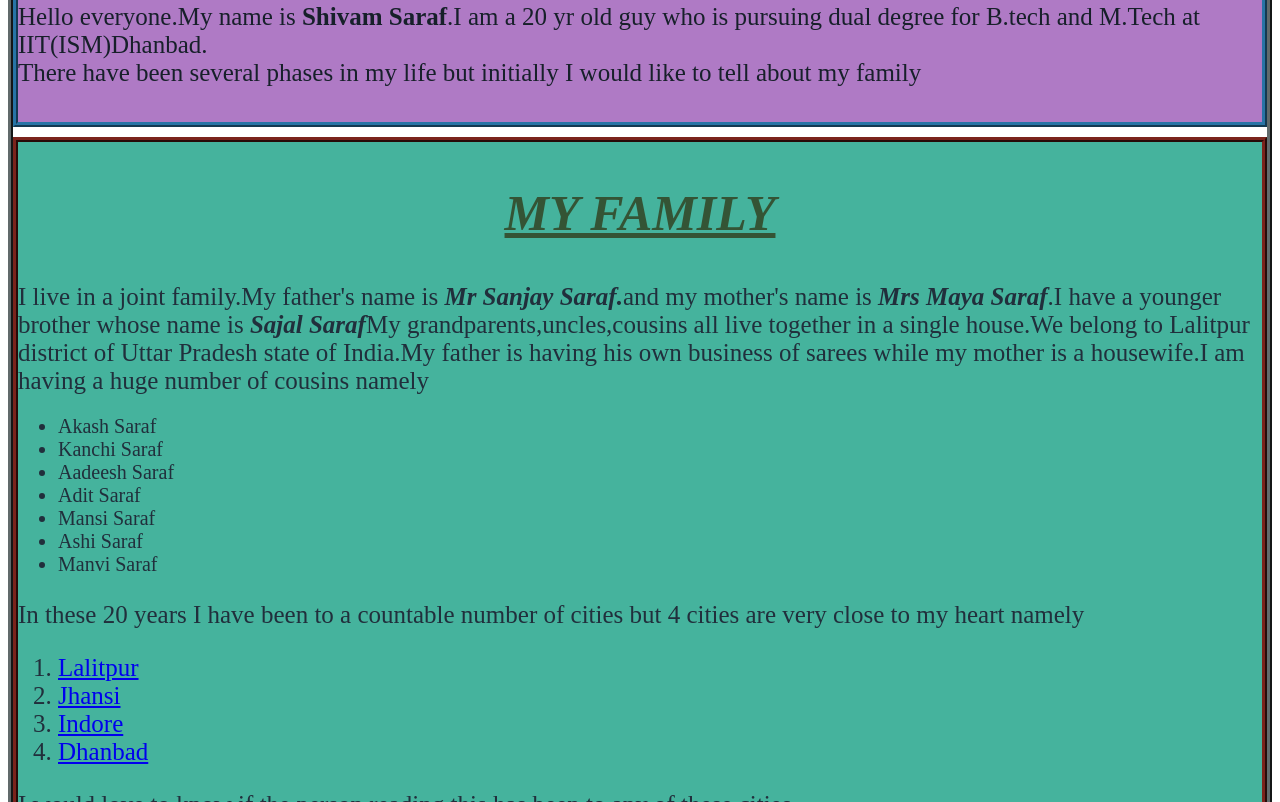
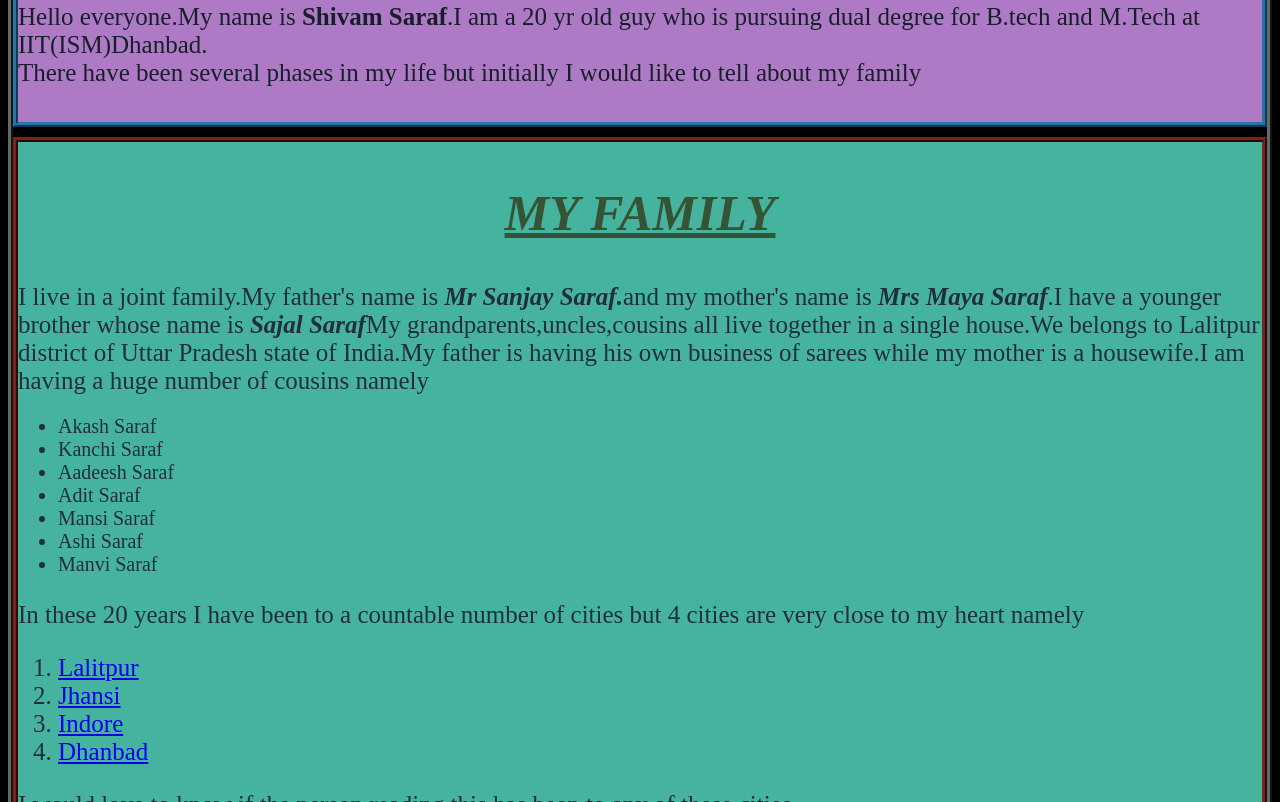
Before and after one commit to shivamsalil/myportfolio, a plain HTML site: page index.html in a window 1280 px wide. Shown: the part 478-1280 px from the top of the page. Drawn offline with Linux system fonts and the light colour scheme.

Commit message:
updated portfolio

```diff
--- a/index.html
+++ b/index.html
@@ -2,6 +2,7 @@
 <html>
  <head>
   <title> Shivam portfolio</title>
+  <script src="port.js"></script>
 
   <style>
     h1{color:#345435;}
@@ -10,7 +11,6 @@
       font-size:50px;
       }
     body{
-      login form
 
     background-color:black;
     color:#2E4053;
@@ -135,7 +135,7 @@
   <div class="fam">
 
   <h2 id="fa" align="middle" class="dec" ><em>MY FAMILY</em></h2>
-  I live in a joint family.My father's name is <strong><em>Mr Sanjay Saraf.</em></strong>and my mother's name is <strong><em>Mrs Maya Saraf</em></strong>.I have a younger brother whose name is <strong><em>Sajal Saraf</em></strong>My grandparents,uncles,cousins all live together in a single house.We belong to Lalitpur</a> district of Uttar Pradesh state of India.My father is having his own business of sarees while my mother is a housewife.I am having a huge number of cousins namely
+  I live in a joint family.My father's name is <strong><em>Mr Sanjay Saraf.</em></strong>and my mother's name is <strong><em>Mrs Maya Saraf</em></strong>.I have a younger brother whose name is <strong><em>Sajal Saraf</em></strong>My grandparents,uncles,cousins all live together in a single house.We belongs to Lalitpur</a> district of Uttar Pradesh state of India.My father is having his own business of sarees while my mother is a housewife.I am having a huge number of cousins namely
   <ul style="font-size:20px;">
   <li>Akash Saraf</li>
   <li>Kanchi Saraf</li>
```
